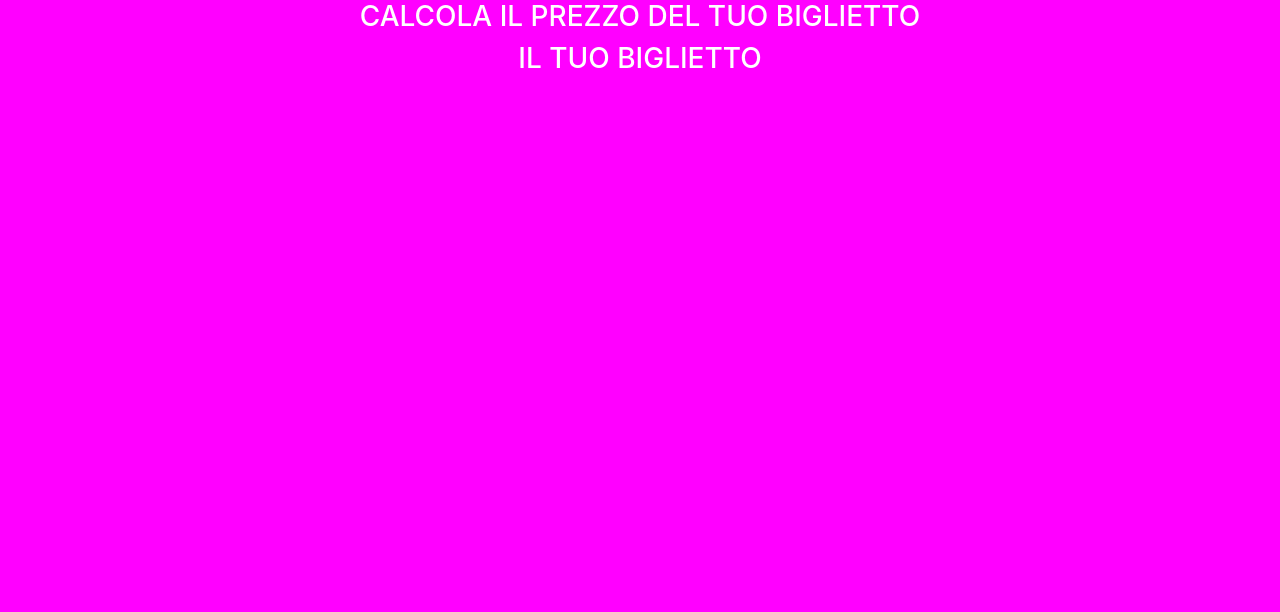
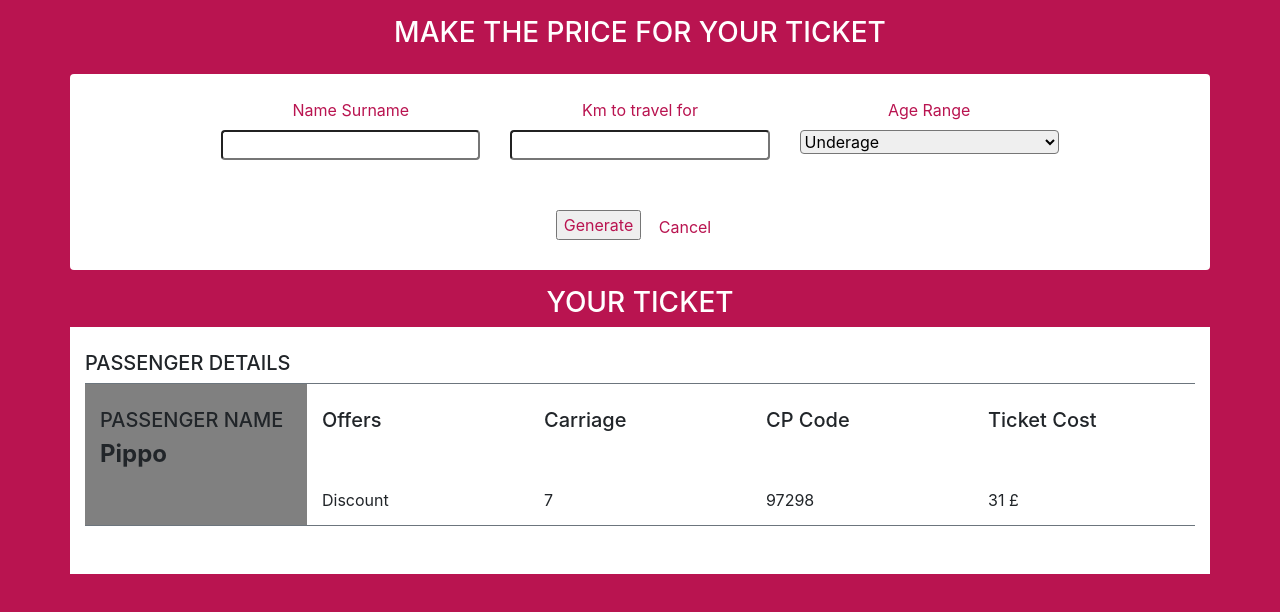
Before and after one commit to AlessandroMarinuzzi/js-biglietto-treno-form, a plain HTML site: page index.html in a window 1280 px wide. Drawn offline with nearby package versions, Linux system fonts and the light colour scheme.

Commit message:
-Create HTML Structure. - Create CSS File to detail BGC and Text Colour.

```diff
--- a/assets/css/style.css
+++ b/assets/css/style.css
@@ -1,9 +1,15 @@
 body{
-    background-color: fuchsia;
+    background-color: #b91450;
 }
 
 /* utility classes */
 .bg_white{
     background-color: white;
 }
+.bg_grey{
+    background-color: #808080;
+}
+.text_colour{
+    color: #b91450;
+}
 /* /utility classes */
--- a/index.html
+++ b/index.html
@@ -11,11 +11,72 @@
 
 </head>
 <body>
-    <h3 class="form_title text-white text-uppercase text-center">calcola il prezzo del tuo biglietto</h3>
-    <div class="form_box bg_white"></div>
+    <section class="section1">
+        <h3 class="form_title py-3 text-white text-uppercase text-center">Make the price for your ticket</h3>
+        <form class="form_box text_colour bg_white text container d-flex justify-content-center rounded py-4">
+            <div class="row">
+                <div class="col-4 d-flex flex-column">
+                    <div class="text-center mb-2">Name Surname</div>
+                    <input type="text" name="fullname" id="fullname" class="rounded">
+                </div>
 
-    <h3 class="form_title_2 text-white text-uppercase text-center">il tuo biglietto</h3>
-    <div class="passenger_box bg_white"></div>
+                <div class="col-4 d-flex flex-column">
+                    <div class="text-center mb-2">Km to travel for</div>
+                    <input type="text" name="distance" id="distance" class="rounded">
+                </div>
+
+                <div class="col-4 d-flex flex-column">
+                    <div class="text-center mb-2">Age Range</div>
+                    <select name="age" id="age" class="rounded">
+                        <option value="underage">Underage</option>
+                        <option value="of age">Of Age</option>
+                    </select>
+                </div>
+
+                <div class="mx-auto mt-5">
+                    <input type="submit" value="Generate" class="text_colour">
+                    <button class="btn text_colour">Cancel</button>
+                </div>
+            </div>
+        </form>
+    </section>
+
+    <section class="section2">
+        <h3 class="form_title_2 mt-3 text-white text-uppercase text-center">Your Ticket</h3>
+        <div class="passenger_box container bg_white d-flex flex-column justify-content-center">
+            <h5 class="text-uppercase mt-auto pt-4">Passenger details</h5>
+
+                <div id="ticket" class="d-flex justify-content-around border-top border-bottom border-secondary mb-5">
+                    <div class="col d-flex flex-column bg_grey">
+                        <h5 class="text-uppercase pt-4">Passenger Name</h5>
+                        <h4 id="passengerName" class="font-weight-bold pb-5">Pippo</h4>
+                    </div>
+
+                    <div class="col d-flex flex-column">
+                        <h5 class="pt-4 pb-5">Offers</h5>
+                        <div id="discount">Discount</div>
+                    </div>
+
+                    <div class="col d-flex flex-column">
+                        <h5 class="pt-4 pb-5">Carriage</h5>
+                        <div id="carriage">7</div>
+                    </div>
+
+                    <div class="col d-flex flex-column">
+                        <h5 class="pt-4 pb-5">CP Code</h5>
+                        <div id="trainCode">97298</div>
+                    </div>
+
+                    <div class="col d-flex flex-column">
+                        <h5 class="pt-4 pb-5">Ticket Cost</h5>
+                        <div id="ticketPrice">31 £</div>
+                    </div>
+                </div>
+
+
+
+        </div>
+    </section>
 
 
     <script src="./assets/js/main.js"></script>
```
